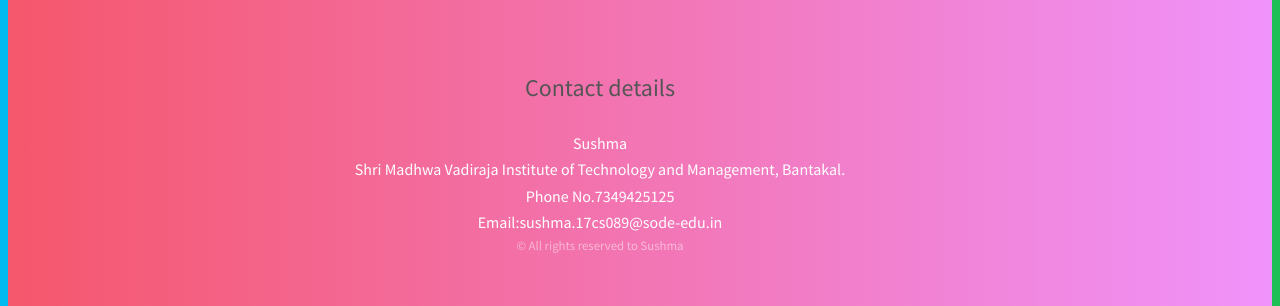
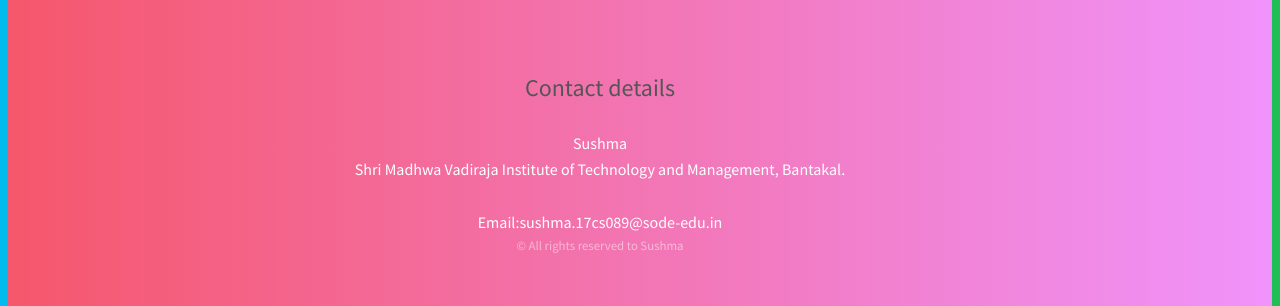
Before and after one commit to sush708/SushmaCV, a plain HTML site: page contactus.html in a window 1280 px wide. Shown: the part 866-1172 px from the top of the page. Drawn offline with Linux system fonts and the light colour scheme.

Commit message:
Update contactus.html

```diff
--- a/contactus.html
+++ b/contactus.html
@@ -55,7 +55,7 @@
 				<div class="inner">
                         <h4>Contact details</h4>
 						Sushma<br>Shri Madhwa Vadiraja Institute of Technology and Management, Bantakal.<br>
-						Phone No.7349425125<br>Email:sushma.17cs089@sode-edu.in
+						<br>Email:sushma.17cs089@sode-edu.in
 
 
 
```
